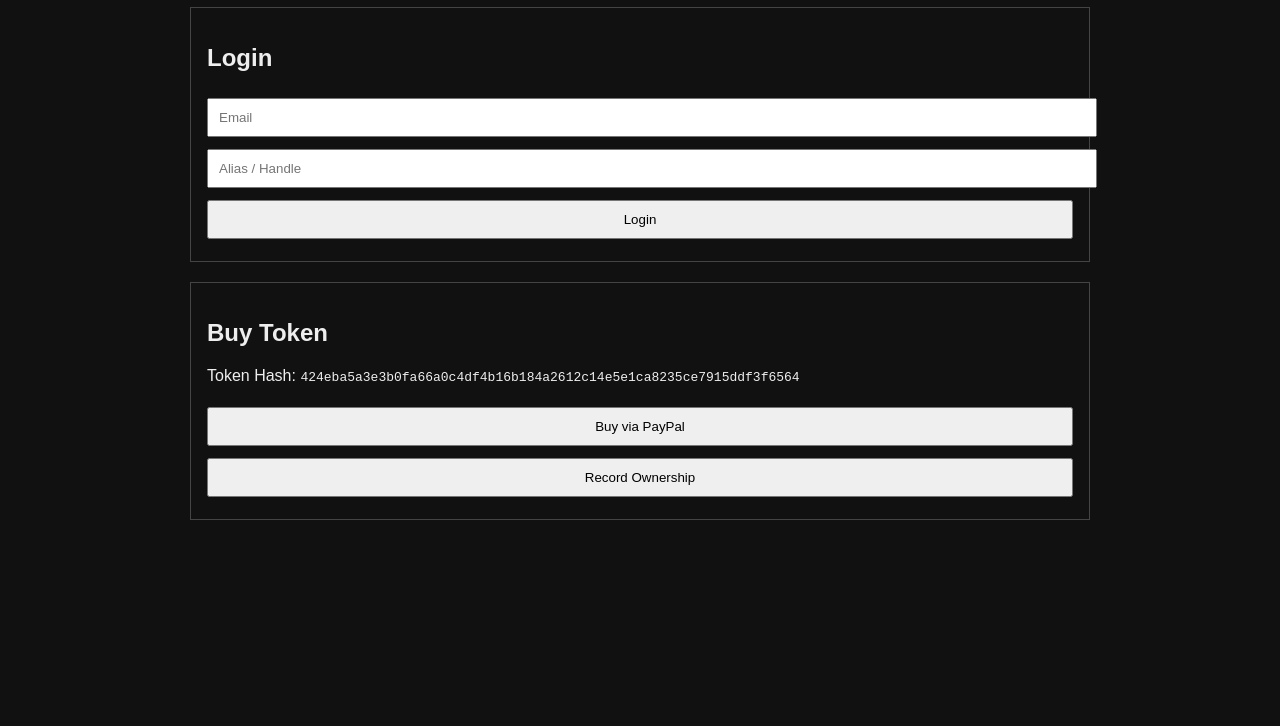
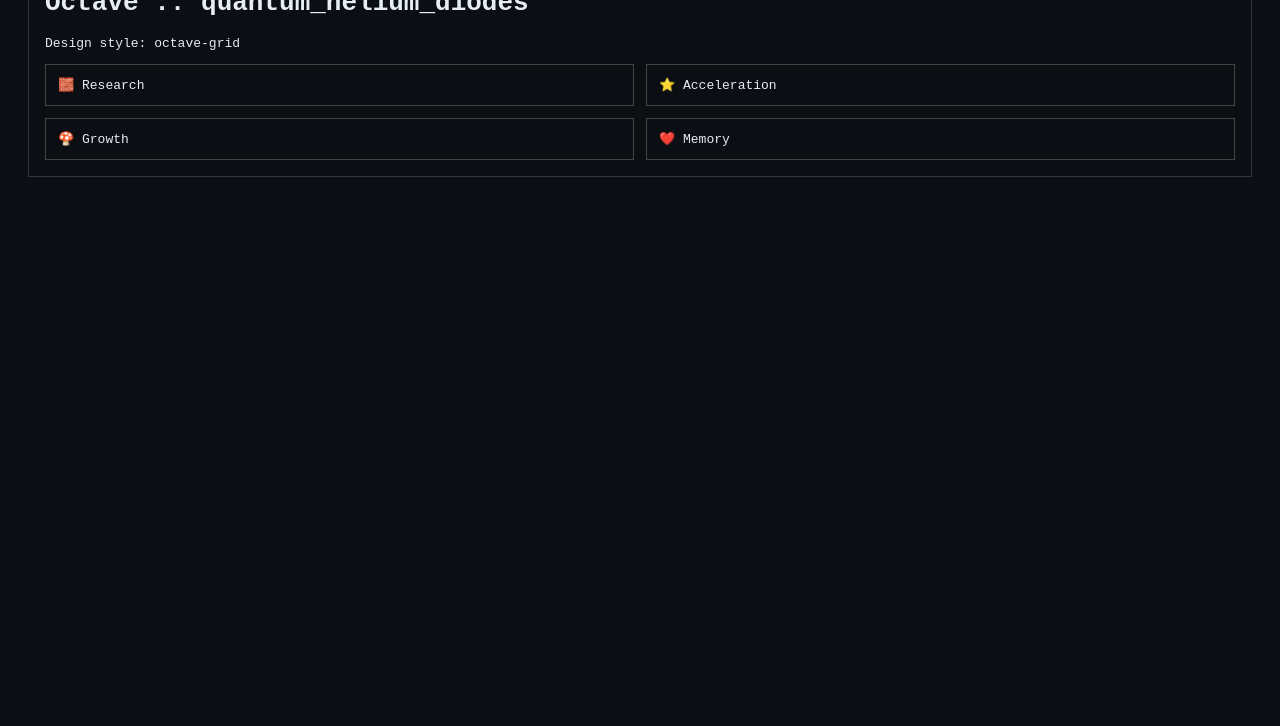
Before and after one commit to pewpi-infinity/quantum_helium_diodes, a plain HTML site: page index.html in a window 1280 px wide. Shown: the part 74-800 px from the top of the page. Drawn offline with Linux system fonts and the light colour scheme.

Commit message:
c13b0 sweep: research, goal, token, index

```diff
--- a/index.html
+++ b/index.html
@@ -1,74 +1,25 @@
-<!DOCTYPE html>
+<!doctype html>
 <html>
 <head>
 <meta charset="utf-8">
-<title>quantum_helium_diodes — Token Purchase</title>
+<title>quantum_helium_diodes — Octave</title>
 <style>
-body { font-family: sans-serif; background:#111; color:#eee; max-width:900px; margin:auto; }
-input, button { padding:10px; margin:6px 0; width:100%; }
-.box { border:1px solid #444; padding:16px; margin-top:20px; }
+body{font-family:monospace;background:#0b0f14;color:#e6edf3;padding:20px}
+.box{border:1px solid #30363d;padding:16px}
+.grid{display:grid;grid-template-columns:repeat(2,1fr);gap:12px}
+.card{border:1px solid #444;padding:12px}
 </style>
 </head>
 <body>
-
-<h1>🧱 Token Access — quantum_helium_diodes</h1>
-
 <div class="box">
-<h2>Login</h2>
-<input id="email" placeholder="Email">
-<input id="alias" placeholder="Alias / Handle">
-<button onclick="login()">Login</button>
+<h1>Octave :: quantum_helium_diodes</h1>
+<p>Design style: octave-grid</p>
+<div class="grid">
+  <div class="card">🧱 Research</div>
+  <div class="card">⭐ Acceleration</div>
+  <div class="card">🍄 Growth</div>
+  <div class="card">❤️ Memory</div>
 </div>
-
-<div class="box">
-<h2>Buy Token</h2>
-<p>Token Hash: <code>424eba5a3e3b0fa66a0c4df4b16b184a2612c14e5e1ca8235ce7915ddf3f6564</code></p>
-
-<form action="https://www.paypal.com/cgi-bin/webscr" method="post" target="_blank">
-<input type="hidden" name="cmd" value="_xclick">
-<input type="hidden" name="business" value="watsonkris611@gmail.com">
-<input type="hidden" name="item_name" value="c13b0 Token — quantum_helium_diodes">
-<input type="hidden" name="currency_code" value="USD">
-<input type="hidden" name="amount" value="10.07">
-<input type="hidden" name="custom" value="quantum_helium_diodes|424eba5a3e3b0fa66a0c4df4b16b184a2612c14e5e1ca8235ce7915ddf3f6564">
-<button type="submit">Buy via PayPal</button>
-</form>
-
-<button onclick="record()">Record Ownership</button>
 </div>
-
-<script>
-function login() {
-  localStorage.setItem("c13b0_email", document.getElementById("email").value);
-  localStorage.setItem("c13b0_alias", document.getElementById("alias").value);
-  alert("Logged in");
-}
-
-function record() {
-  const e = localStorage.getItem("c13b0_email");
-  const a = localStorage.getItem("c13b0_alias");
-  if (!e || !a) { alert("Login first"); return; }
-
-  const rec = {
-    email_hash: "424eba5a3e3b0fa66a0c4df4b16b184a2612c14e5e1ca8235ce7915ddf3f6564".slice(0,8) + ":" + e,
-    alias: a,
-    repo: "quantum_helium_diodes",
-    token: "424eba5a3e3b0fa66a0c4df4b16b184a2612c14e5e1ca8235ce7915ddf3f6564",
-    time: new Date().toISOString()
-  };
-
-  fetch("OWNERS.json")
-    .then(r => r.json())
-    .then(j => {
-      j.push(rec);
-      const blob = new Blob([JSON.stringify(j,null,2)],{type:"application/json"});
-      const a = document.createElement("a");
-      a.href = URL.createObjectURL(blob);
-      a.download = "OWNERS.json";
-      a.click();
-    });
-}
-</script>
-
 </body>
 </html>
```
Also changed, not shown: 2 other files.
